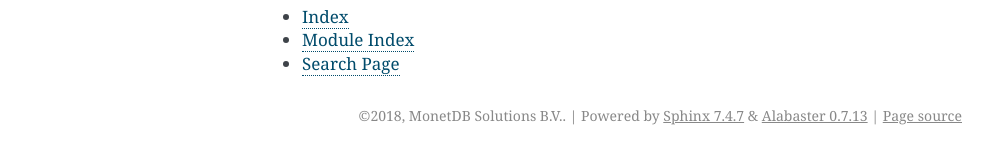
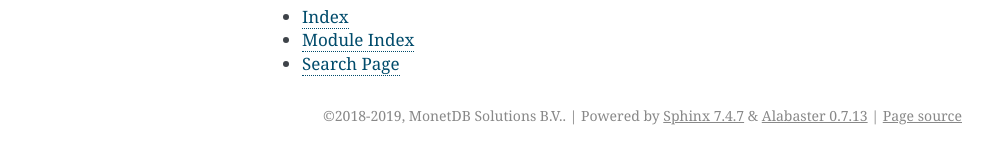
Before and after one commit to MonetDBSolutions/mal-profiler-backend, a Sphinx documentation site: the page built from doc/source/index.rst, in a window 1280 px wide. Shown: the part 444-608 px from the top of the page, without its empty margins (148-1140 px from the left). Built offline with Sphinx 7.4.7, drawn with Linux system fonts in a browser that asks for light colours.

Commit message:
Update copyright notice in documentation

```diff
--- a/doc/source/conf.py
+++ b/doc/source/conf.py
@@ -20,7 +20,7 @@ sys.path.insert(0, os.path.abspath('../../'))
 # -- Project information -----------------------------------------------------
 
 project = 'MAL Analytics'
-copyright = '2018, MonetDB Solutions B.V.'
+copyright = '2018-2019, MonetDB Solutions B.V.'
 author = 'Panagiotis Koutsourakis'
 
 # The short X.Y version
```
